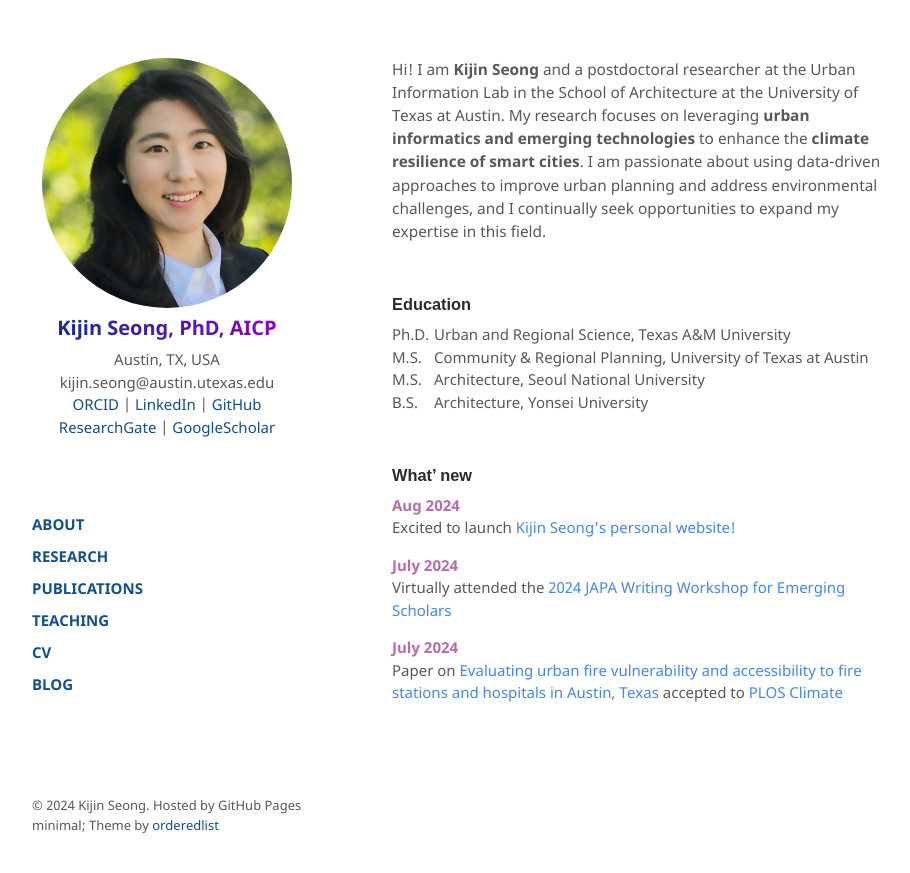
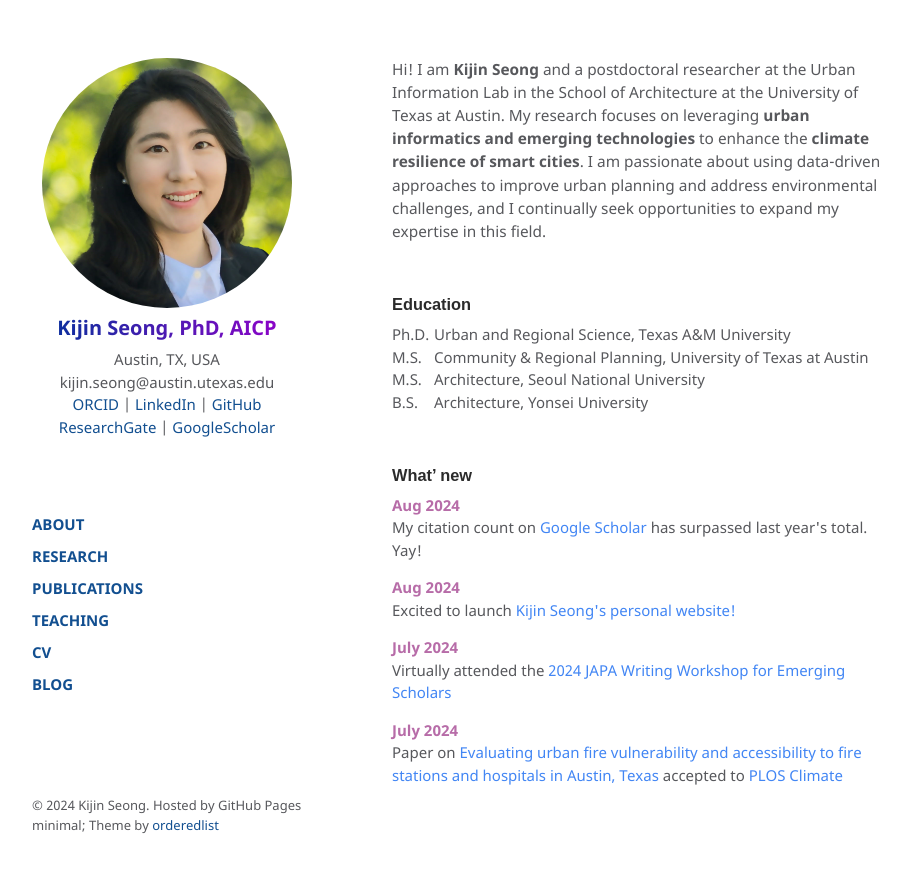
Before and after one commit to kijinseong/kijinseong.github.io, a Jekyll site: the page built from index.md, in a window 1280 px wide. Shown: the top 873 px of the page, without its empty margins (178-1088 px from the left). Built offline with Jekyll 4.4.1, drawn with Linux system fonts in a browser that asks for light colours.

Commit message:
Added what's new update

```diff
--- a/index.md
+++ b/index.md
@@ -5,6 +5,7 @@ layout: default
 <p style="font-size:110%;">Hi! I am <b>Kijin Seong</b> and a postdoctoral researcher at the Urban Information Lab in the School of Architecture at the University of Texas at Austin. My research focuses on leveraging <b>urban informatics and emerging technologies</b> to enhance the <b>climate resilience of smart cities</b>. I am passionate about using data-driven approaches to improve urban planning and address environmental challenges, and I continually seek opportunities to expand my expertise in this field.</p>
 
 <br />
+
 ### Education
 <p>
 <span style="display:inline-block; width: 42px;">Ph.D.</span>Urban and Regional Science, Texas A&M University<br />
@@ -16,6 +17,10 @@ layout: default
 <br />
 
 ### What' new
+<p>
+  <strong style="color: #b76ca8;">Aug 2024</strong><br />
+  My citation count on <a href="https://scholar.google.com/citations?hl=en&user=GcRv_SUAAAAJ&view_op=list_works&sortby=pubdate/" target="_blank">Google Scholar</a> has surpassed last year's total. Yay!
+</p>
 
 <p>
   <strong style="color: #b76ca8;">Aug 2024</strong><br />
```
